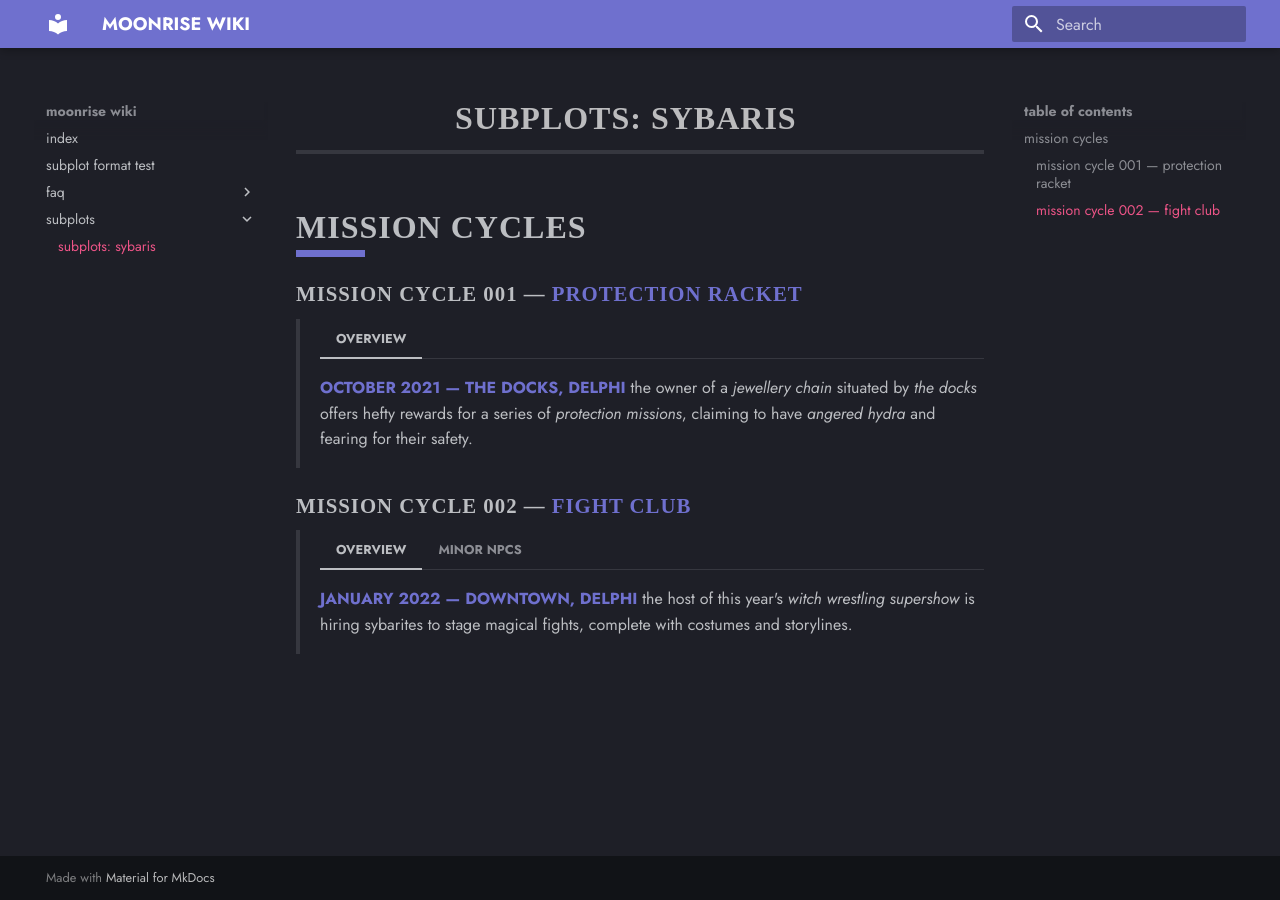
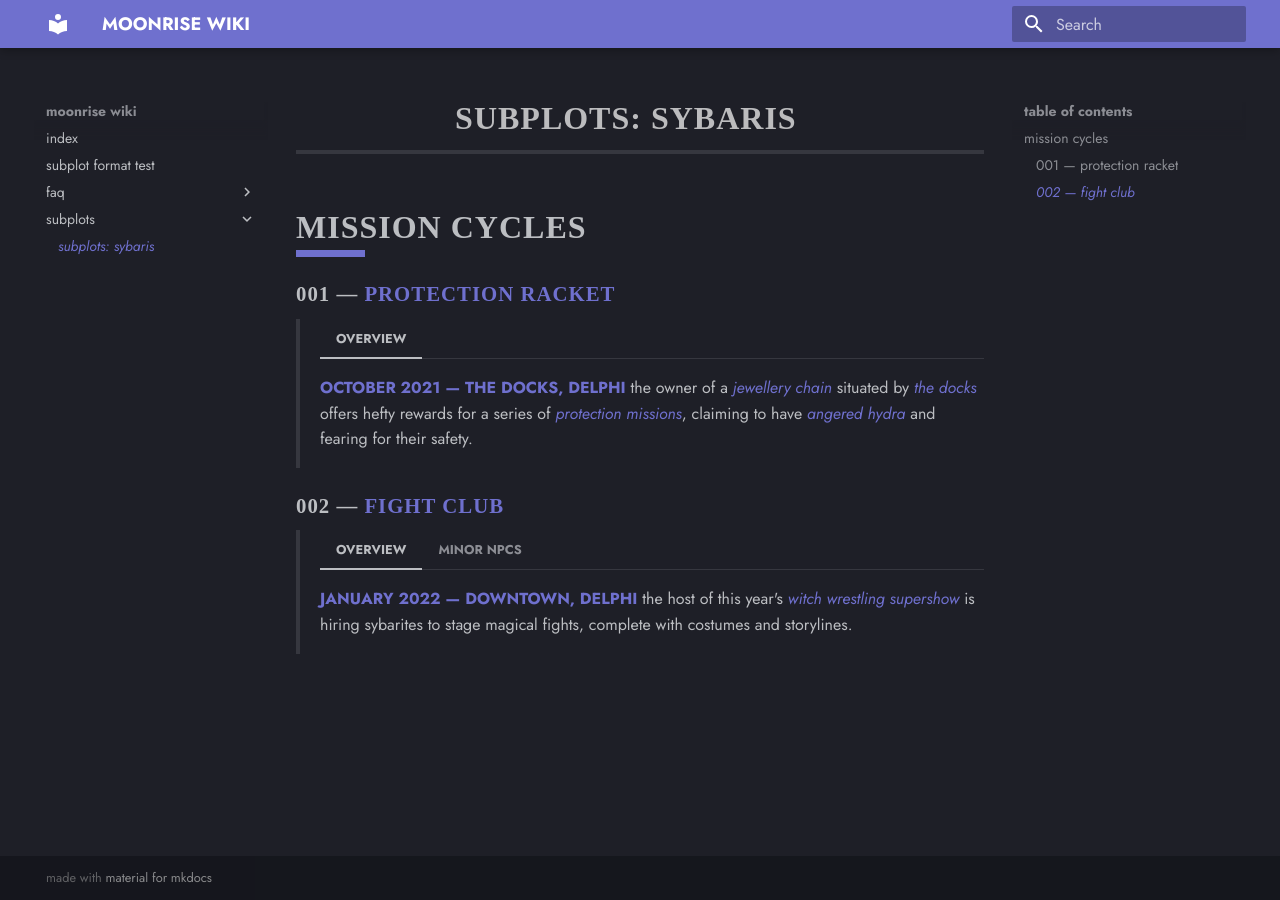
Before and after one commit to cerberuswrites/moonrisewiki, an MkDocs documentation site: the page built from docs/SUBPLOTS/sybaris.md, in a window 1280 px wide. Built offline with MkDocs 1.6.1 and Material for MkDocs 9.7.7, drawn with Linux system fonts in a browser that asks for light colours.

Commit message:
testing 4

```diff
--- a/docs/SUBPLOTS/sybaris.md
+++ b/docs/SUBPLOTS/sybaris.md
@@ -3,14 +3,14 @@
 ## MISSION CYCLES
 
 
-#### MISSION CYCLE 001 — [PROTECTION RACKET](https://moon-rise.boards.net/thread/41/)
+#### 001 — [PROTECTION RACKET](https://moon-rise.boards.net/thread/41/)
 
 > === "overview"
 >
 >     **OCTOBER 2021 — THE DOCKS, DELPHI**
 >     the owner of a _jewellery chain_ situated by _the docks_ offers hefty rewards for a series of _protection missions_, claiming to have _angered hydra_ and fearing for their safety.
 
-#### MISSION CYCLE 002 — [FIGHT CLUB](https://moon-rise.boards.net/thread/294/)
+#### 002 — [FIGHT CLUB](https://moon-rise.boards.net/thread/294/)
 
 > === "overview"
 >
--- a/docs/stylesheets/extra.css
+++ b/docs/stylesheets/extra.css
@@ -83,6 +83,7 @@ blockquote .tabbed-set {
   color: var(--md-accent-bg-color--light);
   border-bottom: 0.2rem solid var(--md-default-fg-color--lightest);
   padding-bottom: 0.5rem;
+text-transform:uppercase;
 }
 
 .md-typeset .tabbed-labels > label {
@@ -92,3 +93,22 @@ blockquote .tabbed-set {
 .md-sidebar__inner {
   text-transform: lowercase;
 }
+
+blockquote em {
+  color: var(--md-accent-fg-color);
+}
+
+.md-nav__item .md-nav__link--active {
+  color: var(--md-accent-fg-color);
+  font-style: italic;
+}
+
+.md-footer__link {
+  text-transform: lowercase;
+}
+
+.md-footer-meta {
+  background-color: var(--md-footer-bg-color);
+  text-transform: lowercase;
+  opacity: 0.7;
+}
```
Also changed, not shown: docs/index.md (+1 -1 lines).
